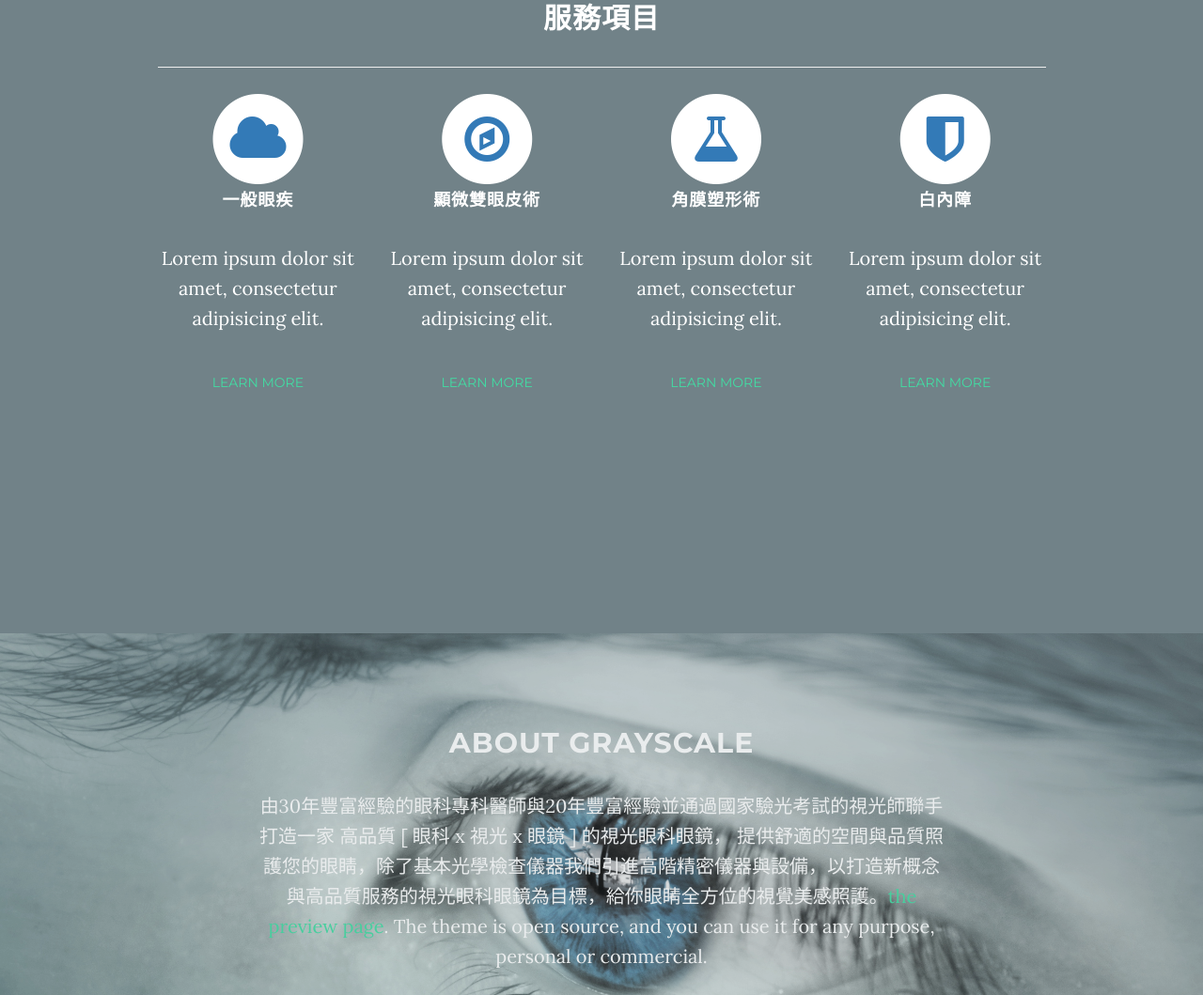
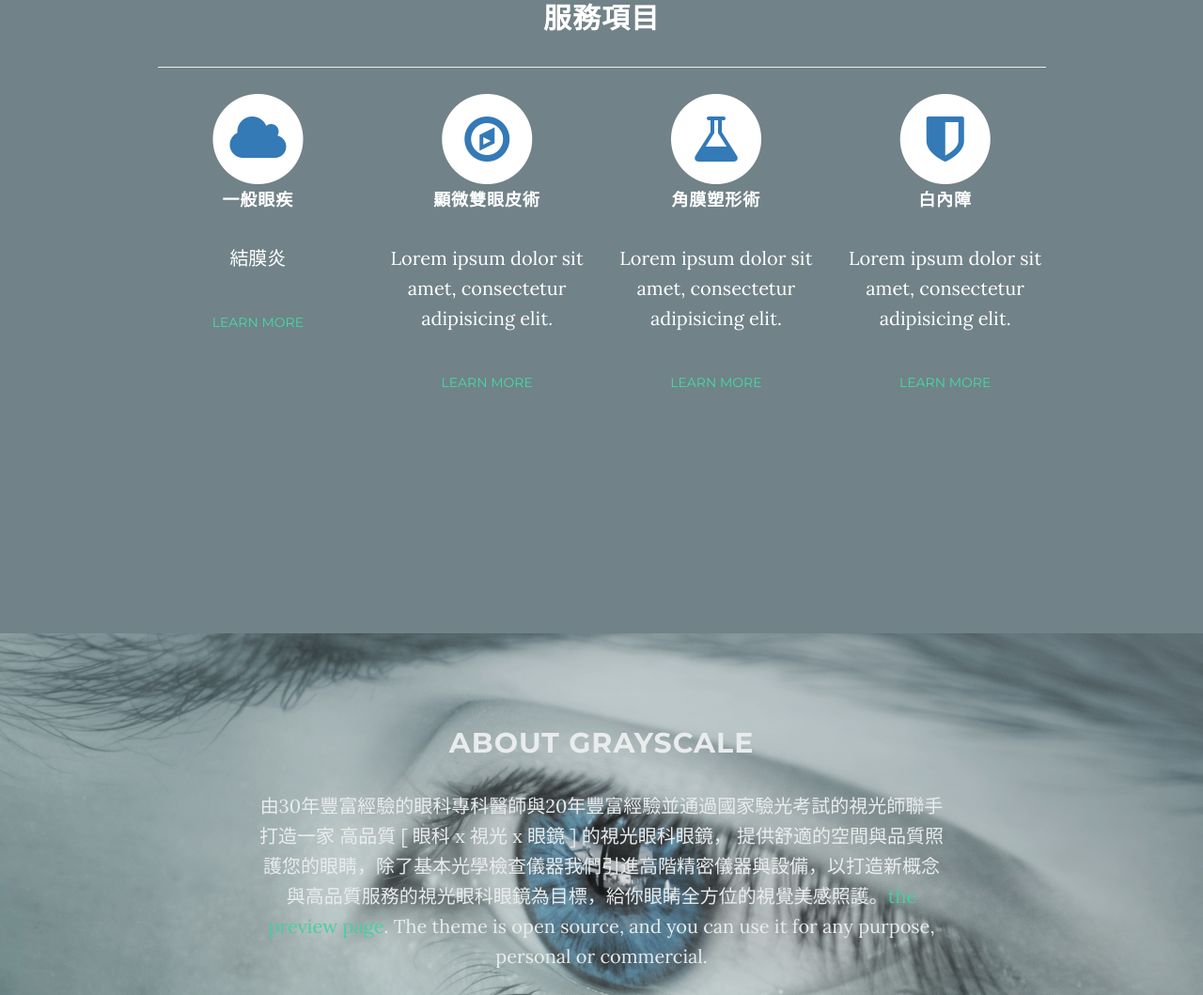
Before and after one commit to FamilyVisionCare/FamilyVisionCare.github.io, a website: page index.html in a window 1280 px wide. Shown: the part 1047-2106 px from the top of the page at 94% size. Drawn offline with nearby package versions, Linux system fonts and the light colour scheme; some packages are replaced by stand-ins of ours.

Commit message:
some mod

```diff
--- a/index.html
+++ b/index.html
@@ -105,7 +105,7 @@
                                 <h4>
                                     <strong>一般眼疾</strong>
                                 </h4>
-                                <p>Lorem ipsum dolor sit amet, consectetur adipisicing elit.</p>
+                                <p>結膜炎</p>
                                 <a href="#" class="btn btn-light">Learn More</a>
                             </div>
                         </div>
```
